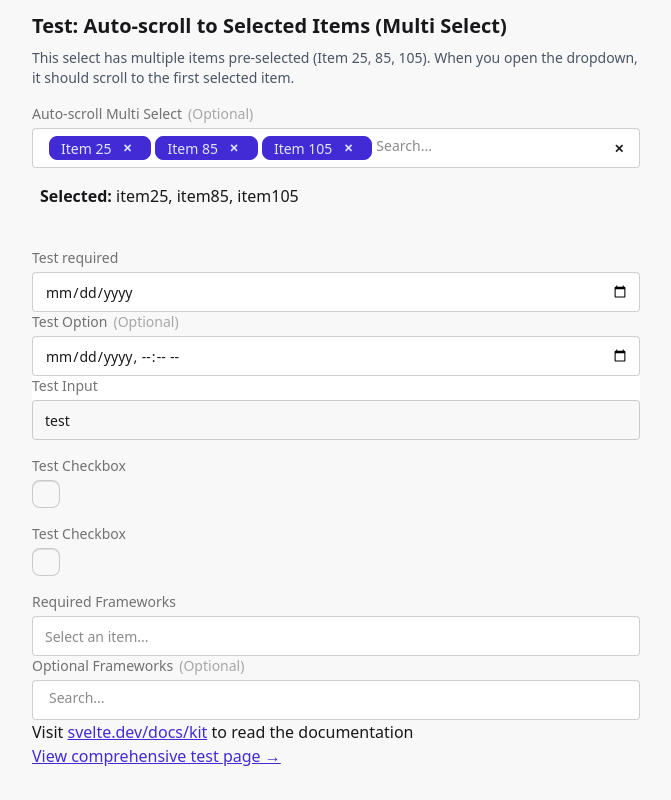
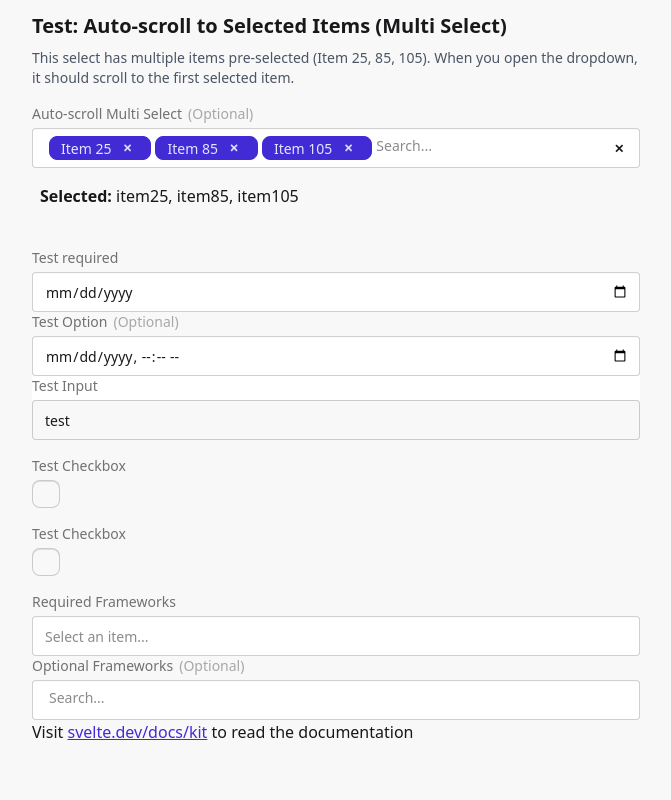
Before and after one commit to derekhearst/SimpleSvelte, a SvelteKit app: page / in a window 1280 px wide. Shown: the part 1228-2028 px from the top of the page, without its empty margins (304-975 px from the left). After the commit the page ends 2004 px from the top, so only its background shows below. Built offline with nearby package versions, Linux system fonts and the light colour scheme.

Commit message:
feat: bump version to 1.2.25 and update clearAll function to set value to null for single select mode

```diff
--- a/package.json
+++ b/package.json
@@ -1,6 +1,6 @@
 {
 	"name": "simplesvelte",
-	"version": "1.2.24",
+	"version": "1.2.25",
 	"scripts": {
 		"dev": "bun vite dev",
 		"build": "bun vite build && bun run prepack",
--- a/src/lib/Select.svelte
+++ b/src/lib/Select.svelte
@@ -110,7 +110,7 @@
 
 	// Clear all selections
 	function clearAll() {
-		value = multiple ? [] : undefined
+		value = multiple ? [] : null
 		filter = ''
 		detailsOpen = false
 		if (onchange) onchange(value)
--- a/src/routes/+page.svelte
+++ b/src/routes/+page.svelte
@@ -177,5 +177,4 @@
 	<p>
 		Visit <a href="https://svelte.dev/docs/kit" class="link link-primary">svelte.dev/docs/kit</a> to read the documentation
 	</p>
-	<p><a href="/test" class="link link-primary">View comprehensive test page →</a></p>
 </div>
```
